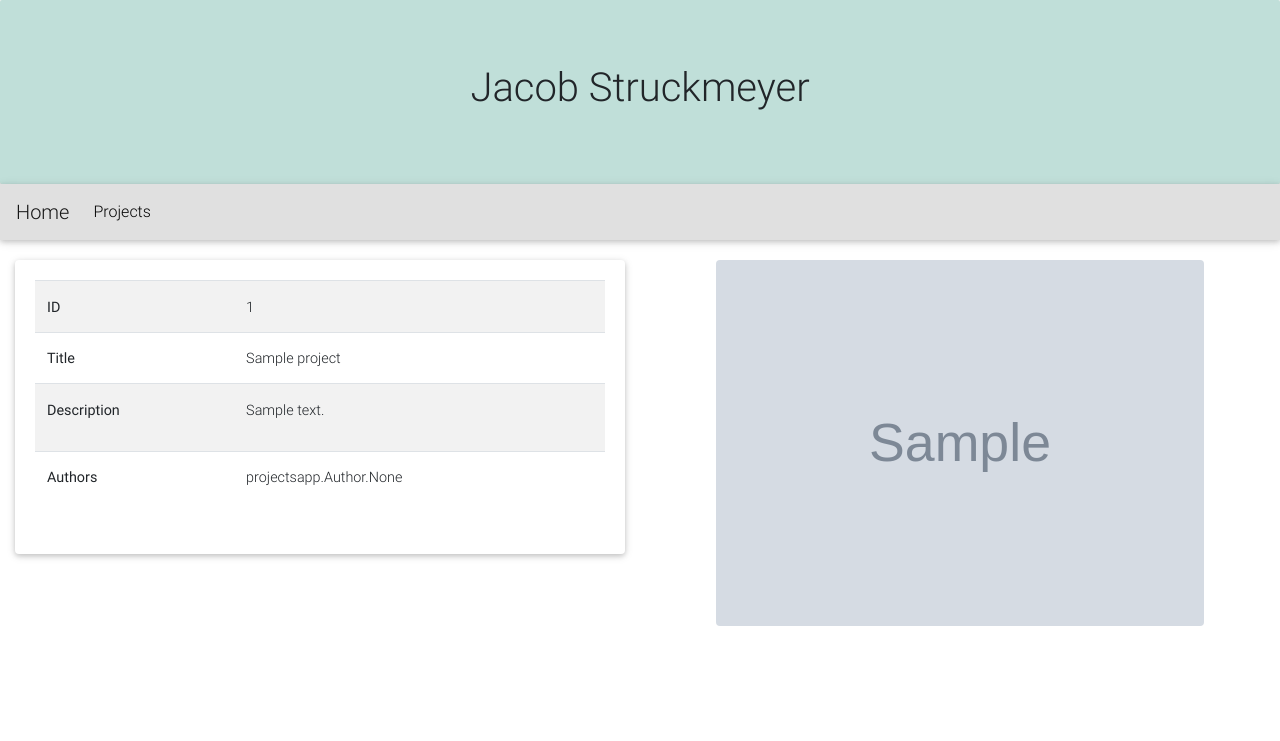
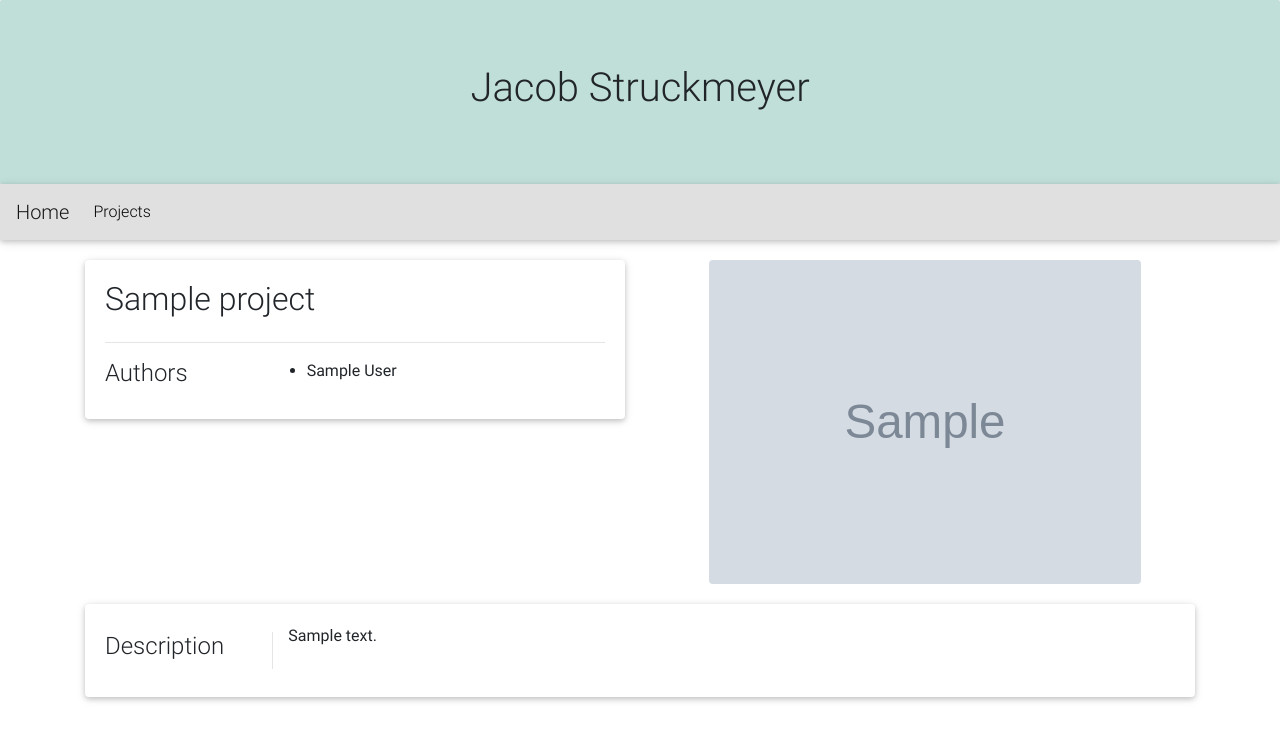
Before and after one commit to cake404/portfoliowebsite, a Django app: page /projects/1/ in a window 1280 px wide. Shown: the top 741 px of the page. Run offline with Django 3.2, Linux system fonts and the light colour scheme; tables that the repository leaves empty hold one stand-in row (values such as "Sample post"); grey boxes marked "Sample" are stand-in pictures; some libraries are stand-ins or nearby versions.

Commit message:
fixed the project detail page to look better

```diff
--- a/projectsapp/templates/projectsapp/project_detail.html
+++ b/projectsapp/templates/projectsapp/project_detail.html
@@ -3,32 +3,28 @@
 {% block title %}Project Detail{% endblock %}
 
 {% block content %}
-<div class="container-fluid">
-    <div class="row">
+<div class="row with-padding">
     <!-- Attributes Table -->
     <div class="col-md-6">
         <div class="card card-body">
-            <table id="project_table" class="table table-striped">
-                <tbody>
-                    <tr >
-                        <th scope="col">ID</th>
-                        <td scope="col">{{project.id}}</td>
-
-                    </tr>
-                    <tr>
-                        <th scope="col">Title</th>
-                        <td scope="col">{{project.title}}</td>
-                    </tr>
-                    <tr>
-                        <th scope="col">Description</th>
-                        <td scope="col"><p>{{project.description}}<description></description></td>
-                    </tr>
-                    <tr>
-                        <th scope="col">Authors</th>
-                        <td scope="col"><p>{{project.authors}}<description></description></td>
-                    </tr>
-                </tbody>
-            </table>
+            <div class="row">
+                <div class="col-sm-12">
+                    <h2>{{project.title}}</h2>
+                </div>
+            </div>
+            <hr>
+            <div class="row">
+                <div class="col-sm-4">
+                    <h4>Authors</h4>
+                </div>
+                <div class="col-cm-8">
+                    <ul>
+                        {% for author in project.authors.all %}
+                            <li>{{author}}</li>
+                        {% endfor %}
+                    </ul>
+                </div>
+            </div>
         </div>
     </div>
     <!-- Image -->
@@ -36,8 +32,23 @@
         <img src="{{project.picture_url}}" class='img-fluid rounded' width='80%' height='80%'>
     </div>
 </div>
+<div class="row with-padding">
+    <div class="col-md-12">
+        <div class="card card-body">
+            <div class="row">
+                <div class="col-md-2 right-line">
+                    <h4>Description</h4>
                 </div>
+                <div class="col-md-10">
+                    <p>{{project.description}}</p>
+                </div>
+            </div>
+        </div>
+    </div>
+</div>
+{% endblock %}
 
+{% block scripts %}
 <script type="text/javascript">
 
     $( ".image_trigger" ).hover(
@@ -48,7 +59,6 @@
         $( "#project_image" ).find('img').remove();
       }
     );
-
 </script>
 
 {% endblock %}
--- a/projectsapp/urls.py
+++ b/projectsapp/urls.py
@@ -5,5 +5,6 @@ from . import views
 app_name = 'projectsapp'
 urlpatterns = [
     path('', views.IndexView.as_view(), name='index'),
-    path('<int:pk>/', views.ProjectDetailView.as_view(), name='project_detail')
+    path('<int:pk>/', views.ProjectDetailView.as_view(), name='project_detail'),
+    path('authors/<int:pk>/', views.AuthorDetailView.as_view(), name='author_detail')
 ]
--- a/projectsapp/views.py
+++ b/projectsapp/views.py
@@ -1,5 +1,5 @@
 from django.shortcuts import render
-from .models import Project
+from .models import Project, Author
 from django.views import generic
 
 
@@ -13,3 +13,7 @@ class IndexView(generic.ListView):
 class ProjectDetailView(generic.DetailView):
     model = Project
     template_name = 'projectsapp/project_detail.html'
+
+class AuthorDetailView(generic.DetailView):
+    model = Author
+    template_name = 'projectsapp/author_detail.html'
--- a/static/css/style.css
+++ b/static/css/style.css
@@ -1,3 +1,17 @@
 #title {
     background-color: #c0dfd9;
 }
+
+.with-padding {
+    padding-top: 20px;
+}
+
+.right-line {
+    border-right: 1px solid rgba(0,0,0,.1);
+    display: block;
+    unicode-bidi: isolate;
+    margin-block-start: 0.5em;
+    margin-block-end: 0.5em;
+    margin-inline-start: auto;
+    margin-inline-end: auto;
+}
--- a/templates/main_template.html
+++ b/templates/main_template.html
@@ -12,11 +12,9 @@
 
 <html>
 <body>
-    <main role="main">
     <div class="jumbotron text-center" style="margin-bottom:0" id="title">
         <h1>Jacob Struckmeyer</h1>
     </div>
-
     <nav class="navbar navbar-expand-lg navbar-light bg-light">
         <a class="navbar-brand" href="#">Home</a>
         <button class="navbar-toggler" type="button" data-toggle="collapse" data-target="#navbarSupportedContent" aria-controls="navbarSupportedContent" aria-expanded="false" aria-label="Toggle navigation">
@@ -31,22 +29,17 @@
         </ul>
         </div>
     </nav>
-
-        <div style="padding-top: 20px">
+    <div class="container">
         {% block content %}{% endblock %}
     </div>
-    </main>
-
 </body>
 
 
 <!-- SCRIPTS -->
-
 <!-- Jquery Script -->
 <script type="text/javascript" src="{% static 'mdb/js/jquery-3.3.1.min.js' %}"></script>
 <!-- Bootstrap script -->
 <script type="text/javascript" src="{% static 'mdb/js/bootstrap.min.js' %}"></script>
 
-
 {% block scripts %}{% endblock %}
 </html>
```
Also changed, not shown: projectsapp/templates/projectsapp/index.html (+8 -8 lines), projectsapp/templates/projectsapp/author_detail.html (added). Lines whose indentation alone changed are shown as unchanged.
